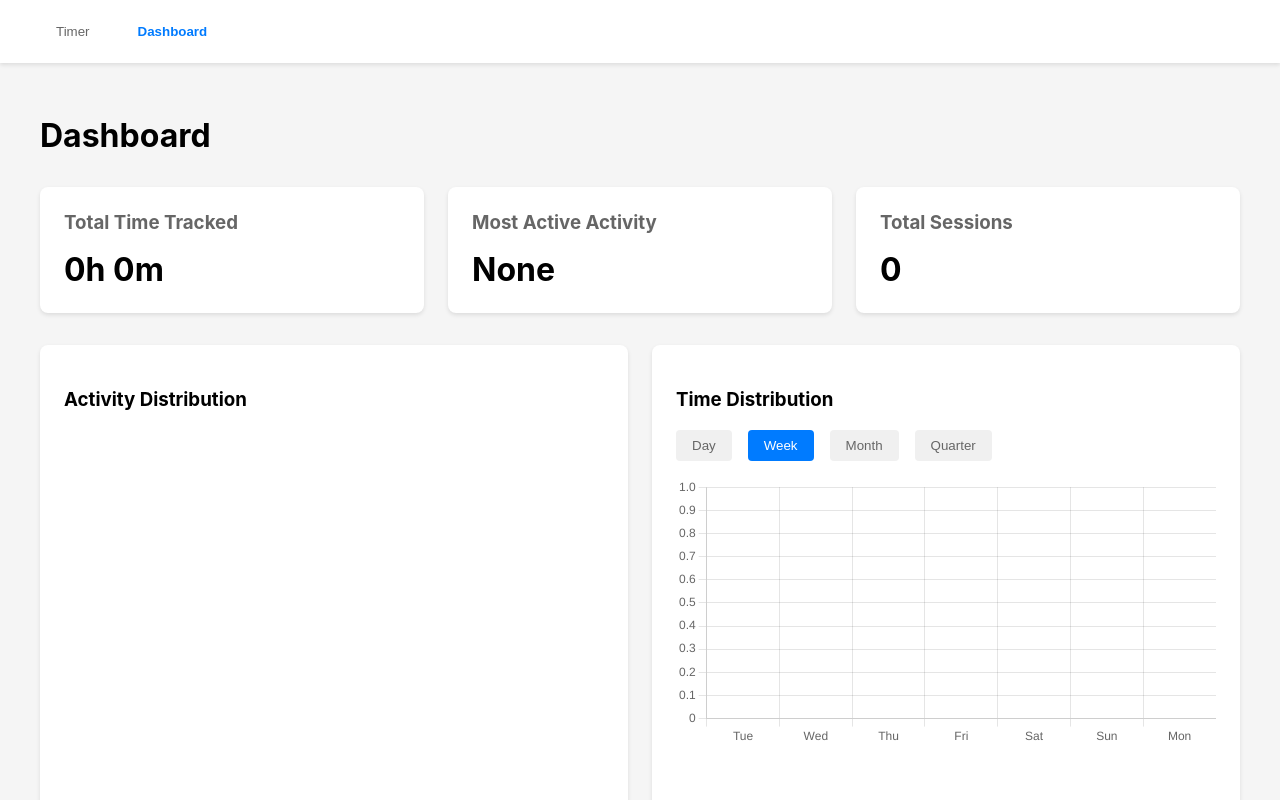
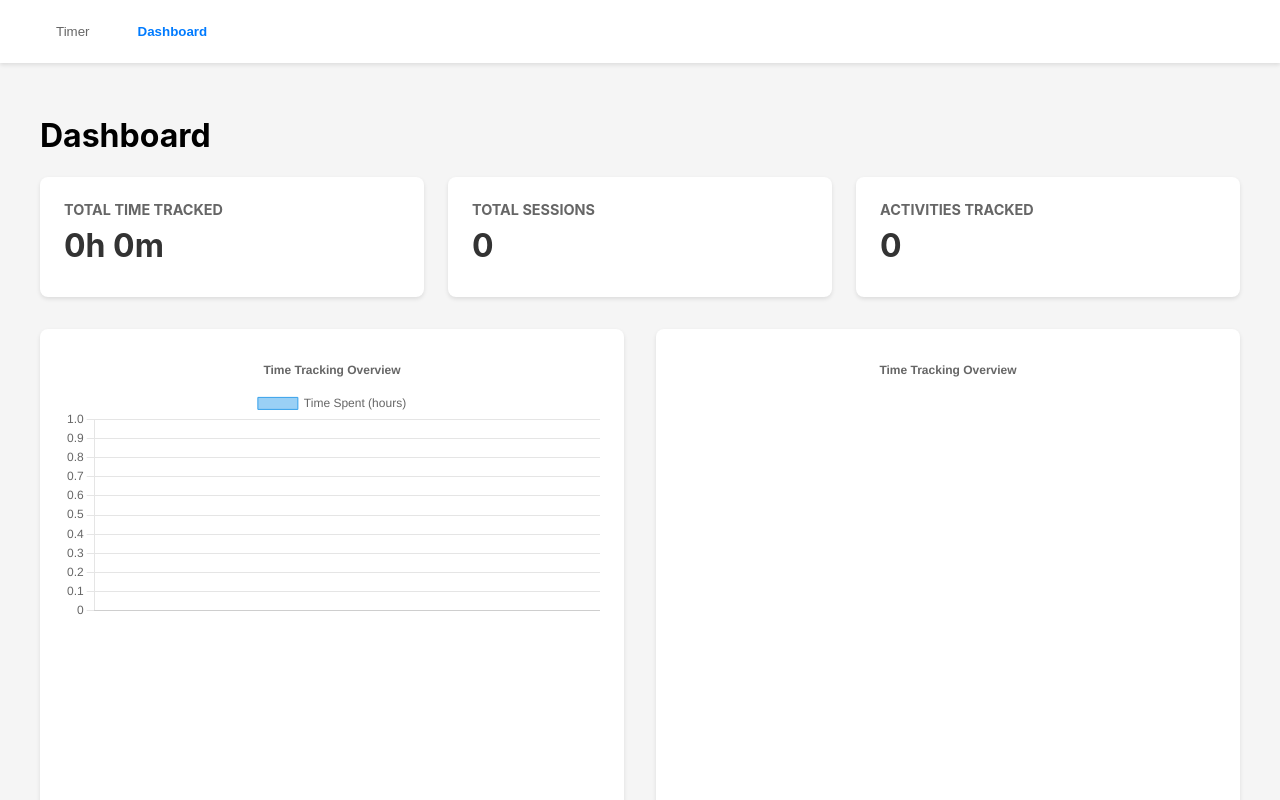
Before and after one commit to mysticchimp/Kibblr, a React (Create React App) app: page / in a window 1280 px wide. Both pictures are taken after a click on the button "Dashboard". Shown: the top 800 px of the page. Built offline with nearby package versions, Linux system fonts and the light colour scheme.

Commit message:
Fix TypeScript errors and clean up Dashboard component

```diff
--- a/src/components/Dashboard.tsx
+++ b/src/components/Dashboard.tsx
@@ -1,22 +1,33 @@
-import React, { useState } from 'react';
+import React from 'react';
+import { useTimeTracking } from '../context/TimeTrackingContext';
+import { Bar, Pie } from 'react-chartjs-2';
+import {
+  Chart as ChartJS,
+  CategoryScale,
+  LinearScale,
+  BarElement,
+  Title,
+  Tooltip,
+  Legend,
+  ArcElement
+} from 'chart.js';
 import styled from 'styled-components';
-import BarChartIcon from '@mui/icons-material/BarChart';
-import PieChartIcon from '@mui/icons-material/PieChart';
-import { useTimeTracking } from '../context/TimeTrackingContext';
-import { Chart as ChartJS, ArcElement, Tooltip, Legend, CategoryScale, LinearScale, BarElement, Title } from 'chart.js';
-import { Pie, Bar } from 'react-chartjs-2';
 
 // Register ChartJS components
-ChartJS.register(ArcElement, Tooltip, Legend, CategoryScale, LinearScale, BarElement, Title);
+ChartJS.register(
+  CategoryScale,
+  LinearScale,
+  BarElement,
+  Title,
+  Tooltip,
+  Legend,
+  ArcElement
+);
 
 const DashboardContainer = styled.div`
   padding: 2rem;
   max-width: 1200px;
   margin: 0 auto;
-`;
-
-const Header = styled.h1`
-  margin-bottom: 2rem;
 `;
 
 const StatsGrid = styled.div`
@@ -34,19 +45,23 @@ const StatCard = styled.div`
 `;
 
 const StatTitle = styled.h3`
-  margin: 0 0 1rem 0;
+  margin: 0;
   color: #666;
+  font-size: 0.9rem;
+  text-transform: uppercase;
 `;
 
 const StatValue = styled.div`
   font-size: 2rem;
   font-weight: bold;
+  margin: 0.5rem 0;
+  color: #333;
 `;
 
 const ChartsContainer = styled.div`
   display: grid;
   grid-template-columns: repeat(auto-fit, minmax(400px, 1fr));
-  gap: 1.5rem;
+  gap: 2rem;
   margin-top: 2rem;
 `;
 
@@ -57,289 +72,100 @@ const ChartCard = styled.div`
   box-shadow: 0 2px 4px rgba(0, 0, 0, 0.1);
 `;
 
-const TimeRangeSelector = styled.div`
-  display: flex;
-  gap: 1rem;
-  margin-bottom: 1rem;
-`;
+const Dashboard: React.FC = () => {
+  const { timeEntries } = useTimeTracking();
 
-const TimeRangeButton = styled.button<{ active: boolean }>`
-  padding: 0.5rem 1rem;
-  border: none;
-  border-radius: 4px;
-  background: ${props => props.active ? '#007bff' : '#f0f0f0'};
-  color: ${props => props.active ? 'white' : '#666'};
-  cursor: pointer;
+  // Calculate total time spent
+  const totalTime = timeEntries.reduce((total: number, entry) => total + entry.duration, 0);
+  const totalHours = Math.floor(totalTime / 3600);
+  const totalMinutes = Math.floor((totalTime % 3600) / 60);
 
-  &:hover {
-    background: ${props => props.active ? '#0056b3' : '#e0e0e0'};
-  }
-`;
+  // Calculate time by activity type
+  const timeByActivity = timeEntries.reduce((acc: Record<string, number>, entry) => {
+    acc[entry.activityType] = (acc[entry.activityType] || 0) + entry.duration;
+    return acc;
+  }, {});
 
-const ChartHeader = styled.div`
-  display: flex;
-  align-items: center;
-  gap: 0.5rem;
-  margin-bottom: 1rem;
-`;
-
-const ChartTitle = styled.h3`
-  margin: 0;
-`;
-
-const ChartPlaceholder = styled.div`
-  height: 300px;
-  display: flex;
-  align-items: center;
-  justify-content: center;
-  background: #f5f5f5;
-  border-radius: 4px;
-  color: #666;
-`;
-
-const IconWrapper = styled.div`
-  display: flex;
-  align-items: center;
-  gap: 0.5rem;
-`;
-
-const RecordList = styled.div`
-  margin-top: 2rem;
-  width: 100%;
-`;
-
-const RecordItem = styled.div`
-  background: white;
-  padding: 1rem;
-  border-radius: 8px;
-  margin-bottom: 1rem;
-  box-shadow: 0 2px 4px rgba(0, 0, 0, 0.1);
-  display: flex;
-  justify-content: space-between;
-  align-items: center;
-`;
-
-const RecordDetails = styled.div`
-  display: flex;
-  gap: 1rem;
-`;
-
-const RecordTime = styled.div`
-  color: #666;
-  font-size: 0.9rem;
-`;
-
-const Dashboard: React.FC = () => {
-  const { records } = useTimeTracking();
-  const [timeRange, setTimeRange] = useState<'day' | 'week' | 'month' | 'quarter'>('week');
-
-  console.log('Dashboard records:', records);
-
-  const totalTimeTracked = records.reduce((total, record) => total + record.duration, 0);
-  const mostActiveActivity = records.reduce((acc, record) => {
-    acc[record.activityType] = (acc[record.activityType] || 0) + record.duration;
-    return acc;
-  }, {} as Record<string, number>);
-
-  const formatDuration = (seconds: number): string => {
-    const hours = Math.floor(seconds / 3600);
-    const minutes = Math.floor((seconds % 3600) / 60);
-    return `${hours}h ${minutes}m`;
-  };
-
-  // Calculate data for pie chart
-  const activityDistribution = records.reduce((acc, record) => {
-    acc[record.activityType] = (acc[record.activityType] || 0) + record.duration;
-    return acc;
-  }, {} as Record<string, number>);
-
-  const pieData = {
-    labels: Object.keys(activityDistribution),
+  // Prepare data for charts
+  const barChartData = {
+    labels: Object.keys(timeByActivity),
     datasets: [
       {
-        data: Object.values(activityDistribution),
-        backgroundColor: [
-          '#FF6384',
-          '#36A2EB',
-          '#FFCE56',
-          '#4BC0C0',
-          '#9966FF',
-          '#FF9F40'
-        ],
+        label: 'Time Spent (hours)',
+        data: Object.values(timeByActivity).map((seconds: number) => Math.round(seconds / 3600)),
+        backgroundColor: 'rgba(54, 162, 235, 0.5)',
+        borderColor: 'rgba(54, 162, 235, 1)',
+        borderWidth: 1,
       },
     ],
   };
 
-  // Calculate data for stacked bar chart
-  const getTimeRangeData = () => {
-    const now = new Date();
-    const data: Record<string, Record<string, number>> = {};
-    const labels: string[] = [];
-
-    // Generate labels based on time range
-    switch (timeRange) {
-      case 'day':
-        for (let i = 0; i < 24; i++) {
-          labels.push(`${i}:00`);
-        }
-        break;
-      case 'week':
-        for (let i = 0; i < 7; i++) {
-          const date = new Date(now);
-          date.setDate(date.getDate() - i);
-          labels.unshift(date.toLocaleDateString('en-US', { weekday: 'short' }));
-        }
-        break;
-      case 'month':
-        for (let i = 0; i < 4; i++) {
-          labels.unshift(`Week ${4 - i}`);
-        }
-        break;
-      case 'quarter':
-        for (let i = 0; i < 3; i++) {
-          labels.unshift(`Month ${3 - i}`);
-        }
-        break;
-    }
-
-    // Initialize data structure
-    labels.forEach(label => {
-      data[label] = {};
-      Object.keys(activityDistribution).forEach(activity => {
-        data[label][activity] = 0;
-      });
-    });
-
-    // Fill in the data
-    records.forEach(record => {
-      const date = new Date(record.endTime);
-      let label = '';
-
-      switch (timeRange) {
-        case 'day':
-          label = `${date.getHours()}:00`;
-          break;
-        case 'week':
-          label = date.toLocaleDateString('en-US', { weekday: 'short' });
-          break;
-        case 'month':
-          const weekNumber = Math.floor(date.getDate() / 7);
-          label = `Week ${weekNumber + 1}`;
-          break;
-        case 'quarter':
-          label = `Month ${date.getMonth() + 1}`;
-          break;
-      }
-
-      if (data[label]) {
-        data[label][record.activityType] = (data[label][record.activityType] || 0) + record.duration;
-      }
-    });
-
-    return {
-      labels,
-      datasets: Object.keys(activityDistribution).map((activity, index) => ({
-        label: activity,
-        data: labels.map(label => data[label][activity] || 0),
+  const pieChartData = {
+    labels: Object.keys(timeByActivity),
+    datasets: [
+      {
+        data: Object.values(timeByActivity).map((seconds: number) => Math.round(seconds / 3600)),
         backgroundColor: [
-          '#FF6384',
-          '#36A2EB',
-          '#FFCE56',
-          '#4BC0C0',
-          '#9966FF',
-          '#FF9F40'
-        ][index % 6],
-      })),
-    };
+          'rgba(255, 99, 132, 0.5)',
+          'rgba(54, 162, 235, 0.5)',
+          'rgba(255, 206, 86, 0.5)',
+          'rgba(75, 192, 192, 0.5)',
+          'rgba(153, 102, 255, 0.5)',
+        ],
+        borderColor: [
+          'rgba(255, 99, 132, 1)',
+          'rgba(54, 162, 235, 1)',
+          'rgba(255, 206, 86, 1)',
+          'rgba(75, 192, 192, 1)',
+          'rgba(153, 102, 255, 1)',
+        ],
+        borderWidth: 1,
+      },
+    ],
   };
 
-  const barData = getTimeRangeData();
+  const chartOptions = {
+    responsive: true,
+    plugins: {
+      legend: {
+        position: 'top' as const,
+      },
+      title: {
+        display: true,
+        text: 'Time Tracking Overview',
+      },
+    },
+  };
 
   return (
     <DashboardContainer>
-      <Header>Dashboard</Header>
+      <h1>Dashboard</h1>
 
       <StatsGrid>
         <StatCard>
           <StatTitle>Total Time Tracked</StatTitle>
-          <StatValue>{formatDuration(totalTimeTracked)}</StatValue>
-        </StatCard>
-        <StatCard>
-          <StatTitle>Most Active Activity</StatTitle>
           <StatValue>
-            {Object.entries(mostActiveActivity).sort((a, b) => b[1] - a[1])[0]?.[0] || 'None'}
+            {totalHours}h {totalMinutes}m
           </StatValue>
         </StatCard>
         <StatCard>
           <StatTitle>Total Sessions</StatTitle>
-          <StatValue>{records.length}</StatValue>
+          <StatValue>{timeEntries.length}</StatValue>
+        </StatCard>
+        <StatCard>
+          <StatTitle>Activities Tracked</StatTitle>
+          <StatValue>{Object.keys(timeByActivity).length}</StatValue>
         </StatCard>
       </StatsGrid>
 
       <ChartsContainer>
         <ChartCard>
-          <h3>Activity Distribution</h3>
-          <Pie data={pieData} />
+          <Bar data={barChartData} options={chartOptions} />
         </ChartCard>
-
         <ChartCard>
-          <h3>Time Distribution</h3>
-          <TimeRangeSelector>
-            <TimeRangeButton
-              active={timeRange === 'day'}
-              onClick={() => setTimeRange('day')}
-            >
-              Day
-            </TimeRangeButton>
-            <TimeRangeButton
-              active={timeRange === 'week'}
-              onClick={() => setTimeRange('week')}
-            >
-              Week
-            </TimeRangeButton>
-            <TimeRangeButton
-              active={timeRange === 'month'}
-              onClick={() => setTimeRange('month')}
-            >
-              Month
-            </TimeRangeButton>
-            <TimeRangeButton
-              active={timeRange === 'quarter'}
-              onClick={() => setTimeRange('quarter')}
-            >
-              Quarter
-            </TimeRangeButton>
-          </TimeRangeSelector>
-          <Bar
-            data={barData}
-            options={{
-              scales: {
-                x: {
-                  stacked: true,
-                },
-                y: {
-                  stacked: true,
-                },
-              },
-            }}
-          />
+          <Pie data={pieChartData} options={chartOptions} />
         </ChartCard>
       </ChartsContainer>
-
-      <RecordList>
-        <h3>Recent Sessions</h3>
-        {records.map(record => (
-          <RecordItem key={record.id}>
-            <RecordDetails>
-              <div>{record.activityType}</div>
-              <RecordTime>
-                {new Date(record.endTime).toLocaleString()}
-              </RecordTime>
-            </RecordDetails>
-            <div>{formatDuration(record.duration)}</div>
-          </RecordItem>
-        ))}
-      </RecordList>
     </DashboardContainer>
   );
 };
--- a/src/context/TimeTrackingContext.tsx
+++ b/src/context/TimeTrackingContext.tsx
@@ -1,6 +1,6 @@
 import React, { createContext, useContext, useState, ReactNode } from 'react';
 
-interface TimeRecord {
+interface TimeEntry {
   id: string;
   activityType: string;
   duration: number;
@@ -8,40 +8,40 @@ interface TimeRecord {
 }
 
 interface TimeTrackingContextType {
-  records: TimeRecord[];
-  addRecord: (record: Omit<TimeRecord, 'id'>) => void;
+  timeEntries: TimeEntry[];
+  addTimeEntry: (entry: Omit<TimeEntry, 'id'>) => void;
 }
 
 const TimeTrackingContext = createContext<TimeTrackingContextType | undefined>(undefined);
 
-export const TimeTrackingProvider: React.FC<{ children: ReactNode }> = ({ children }) => {
-  const [records, setRecords] = useState<TimeRecord[]>([]);
+export const useTimeTracking = () => {
+  const context = useContext(TimeTrackingContext);
+  if (!context) {
+    throw new Error('useTimeTracking must be used within a TimeTrackingProvider');
+  }
+  return context;
+};
 
-  const addRecord = (record: Omit<TimeRecord, 'id'>) => {
-    console.log('Adding new record:', record);
-    const newRecord: TimeRecord = {
-      ...record,
-      id: Date.now().toString(),
+interface TimeTrackingProviderProps {
+  children: ReactNode;
+}
+
+export const TimeTrackingProvider: React.FC<TimeTrackingProviderProps> = ({ children }) => {
+  const [timeEntries, setTimeEntries] = useState<TimeEntry[]>([]);
+
+  const addTimeEntry = (entry: Omit<TimeEntry, 'id'>) => {
+    const newEntry: TimeEntry = {
+      ...entry,
+      id: Math.random().toString(36).substr(2, 9),
     };
-    console.log('New record with ID:', newRecord);
-    setRecords(prev => {
-      const updatedRecords = [...prev, newRecord];
-      console.log('Updated records:', updatedRecords);
-      return updatedRecords;
-    });
+    setTimeEntries(prev => [...prev, newEntry]);
   };
 
   return (
-    <TimeTrackingContext.Provider value={{ records, addRecord }}>
+    <TimeTrackingContext.Provider value={{ timeEntries, addTimeEntry }}>
       {children}
     </TimeTrackingContext.Provider>
   );
 };
 
-export const useTimeTracking = () => {
-  const context = useContext(TimeTrackingContext);
-  if (context === undefined) {
-    throw new Error('useTimeTracking must be used within a TimeTrackingProvider');
-  }
-  return context;
-};
+export { TimeTrackingContext };
```
